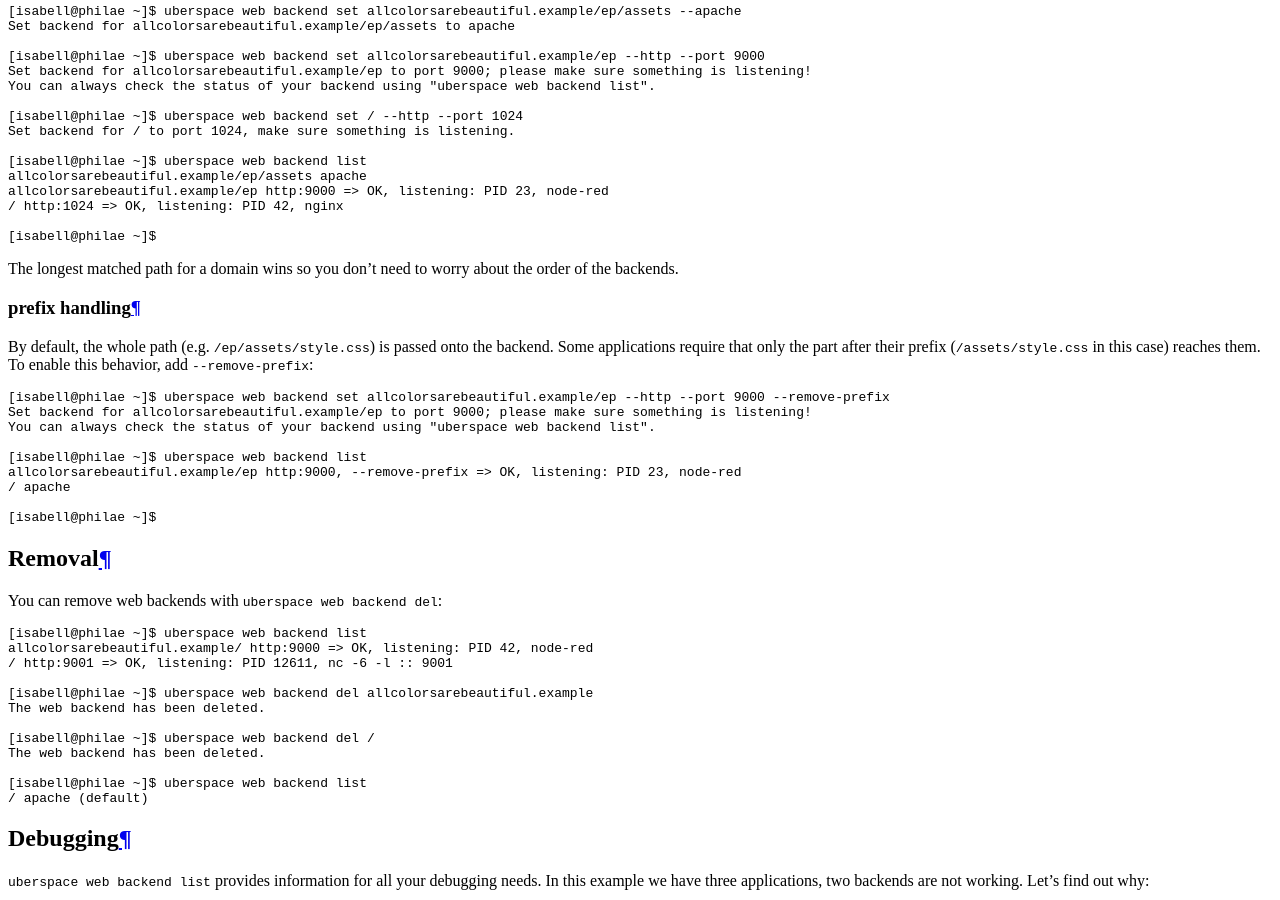
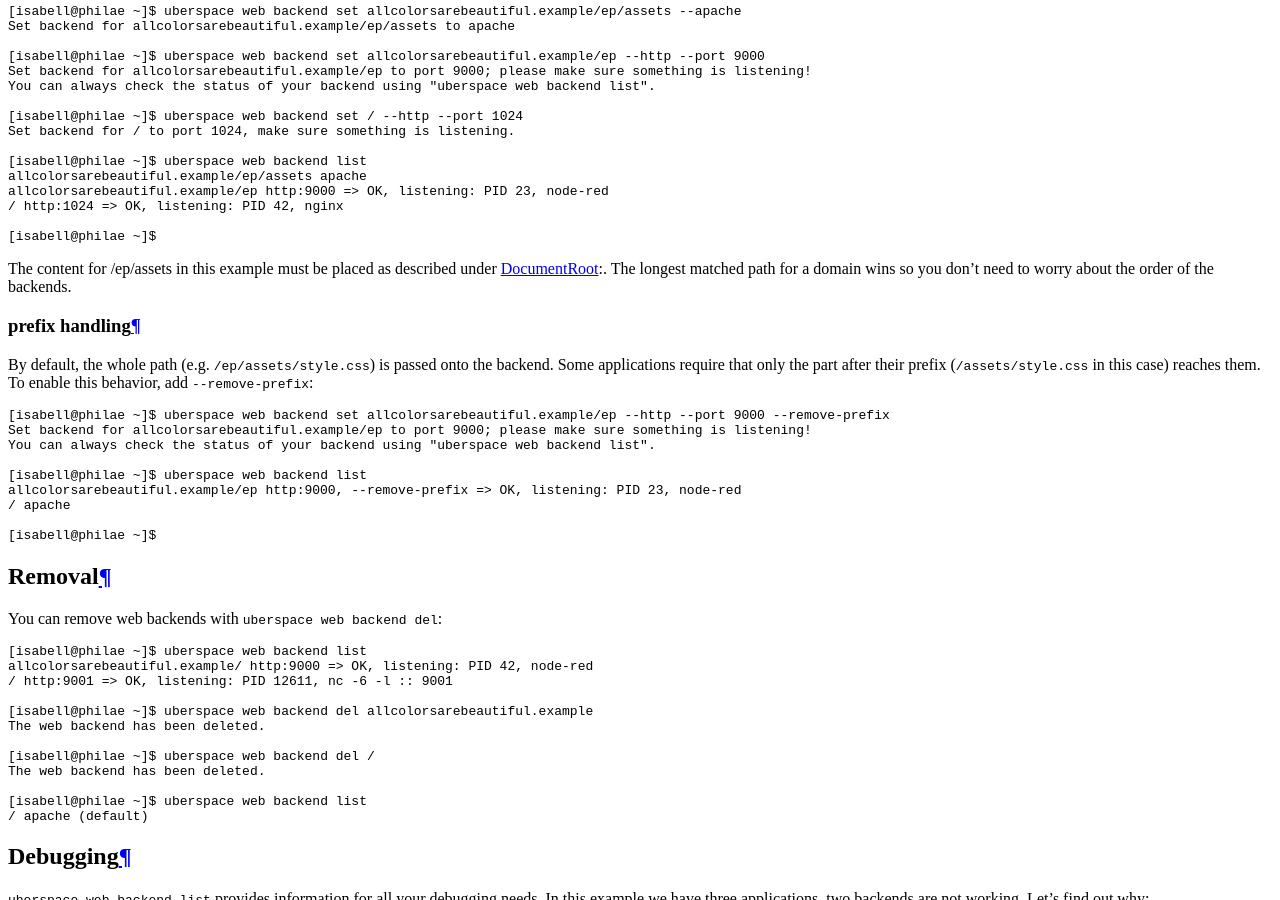
Before and after one commit to Uberspace/manual, a Sphinx documentation site: the page built from source/web-backends.rst, in a window 1280 px wide and 900 px high, scrolled down 3127 px. Built offline with Sphinx 7.4.7 and the Read the Docs theme 2.0.0, drawn with Linux system fonts in a browser that asks for light colours; pages that are not in the unit, such as notebooks, are missing from menus.

Commit message:
adds a pointer to the right place for static content web-backends.rst

```diff
--- a/source/web-backends.rst
+++ b/source/web-backends.rst
@@ -33,7 +33,7 @@ In order to use your own backend, you first need to set it up using the ``ubersp
 default backend
 ===============
 
-In the default configuration the default backend is :ref:`apache <docroot>`:
+In the default configuration the default backend is :ref:`Apache <docroot>`:
 
 .. code-block:: shell
 
@@ -132,6 +132,7 @@ Of course you can combine specific paths and domains. This is a more advanced ex
 
   [isabell@philae ~]$
 
+The content for /ep/assets in this example must be placed as described under :ref:`DocumentRoot <docroot>`:.
 The longest matched path for a domain wins so you don't need to worry about the order of the backends.
 
 prefix handling
```
